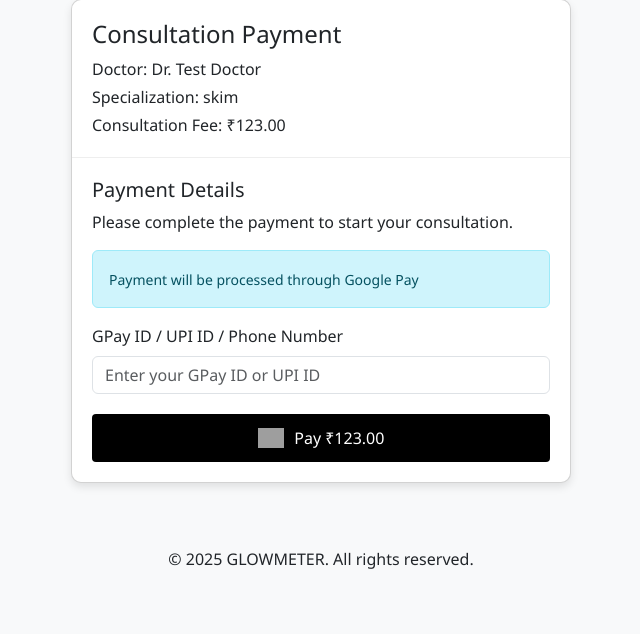
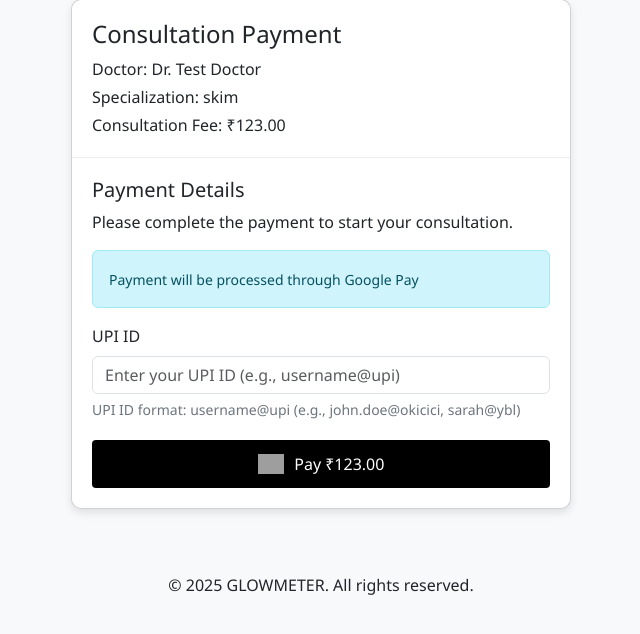
Before and after one commit to TreesaKuriakose/Dr.Skin, a Django app: page /payment/1/ in a window 1280 px wide. Shown: the part 97-731 px from the top of the page, without its empty margins (319-959 px from the left). Run offline with Django 5.2, Linux system fonts and the light colour scheme; a user stored in the database is signed in; data comes from the database, SQL or seed files in the repository; both versions use the stored data as it was after the commit; grey boxes are pictures that could not be loaded.

Commit message:
f commit

```diff
--- a/glowmeter_app/views.py
+++ b/glowmeter_app/views.py
@@ -6,6 +6,7 @@
 from django.contrib.auth.forms import AuthenticationForm, PasswordChangeForm
 from django import forms
 import time
+import re
 
 class UserRegistrationForm(forms.ModelForm):
     """Form for user registration"""
@@ -411,6 +412,12 @@
 
     if request.method == 'POST':
         gpay_id = request.POST.get('gpay_id')
+
+        # Validate UPI ID format
+        upi_pattern = r'^[a-zA-Z0-9._-]+@[a-zA-Z]{3,}$'
+        if not re.match(upi_pattern, gpay_id):
+            messages.error(request, "Please enter a valid UPI ID (e.g., username@upi)")
+            return render(request, 'payment.html', {'doctor': doctor})
 
         # Create new consultation
         consultation = Consultation.objects.create(
--- a/templates/payment.html
+++ b/templates/payment.html
@@ -32,6 +32,17 @@
     .gpay-button img {
         height: 20px;
     }
+    .upi-help {
+        font-size: 0.875rem;
+        color: #6c757d;
+        margin-top: 5px;
+    }
+    .invalid-feedback {
+        display: none;
+    }
+    .was-validated .form-control:invalid ~ .invalid-feedback {
+        display: block;
+    }
 </style>
 {% endblock %}
 
@@ -55,15 +66,24 @@
                 </small>
             </div>
 
-            <form id="payment-form" method="POST">
+            <form id="payment-form" method="POST" class="needs-validation" novalidate>
                 {% csrf_token %}
                 <input type="hidden" name="doctor_id" value="{{ doctor.id }}">
                 <input type="hidden" name="amount" value="{{ doctor.consultation_fee }}">
 
                 <div class="mb-3">
-                    <label class="form-label">GPay ID / UPI ID / Phone Number</label>
+                    <label class="form-label">UPI ID</label>
                     <input type="text" class="form-control" name="gpay_id" required
-                           placeholder="Enter your GPay ID or UPI ID">
+                           pattern="^[a-zA-Z0-9._-]+@[a-zA-Z]{3,}$"
+                           placeholder="Enter your UPI ID (e.g., username@upi)"
+                           title="Please enter a valid UPI ID (e.g., username@upi)">
+                    <div class="invalid-feedback">
+                        Please enter a valid UPI ID in the format: username@upi
+                    </div>
+                    <div class="upi-help">
+                        <i class="fas fa-info-circle"></i>
+                        UPI ID format: username@upi (e.g., john.doe@okicici, sarah@ybl)
+                    </div>
                 </div>
 
                 <button type="submit" class="gpay-button">
@@ -80,6 +100,14 @@
 <script>
 document.getElementById('payment-form').addEventListener('submit', function(e) {
     e.preventDefault();
+
+    // Validate form
+    if (!this.checkValidity()) {
+        e.stopPropagation();
+        this.classList.add('was-validated');
+        return;
+    }
+
     // Show loading state
     const button = this.querySelector('button[type="submit"]');
     button.disabled = true;
@@ -88,6 +116,17 @@
     // Submit the form
     this.submit();
 });
+
+// Add real-time validation
+const upiInput = document.querySelector('input[name="gpay_id"]');
+upiInput.addEventListener('input', function() {
+    const upiPattern = /^[a-zA-Z0-9._-]+@[a-zA-Z]{3,}$/;
+    if (upiPattern.test(this.value)) {
+        this.setCustomValidity('');
+    } else {
+        this.setCustomValidity('Please enter a valid UPI ID (e.g., username@upi)');
+    }
+});
 </script>
 {% endblock %}
 {% endblock %}
```
Also changed, not shown: db.sqlite3, media/profiles/My_Plotagon_Character.png (added), media/profiles/Screenshot_2025-04-04_194942.png (added).
